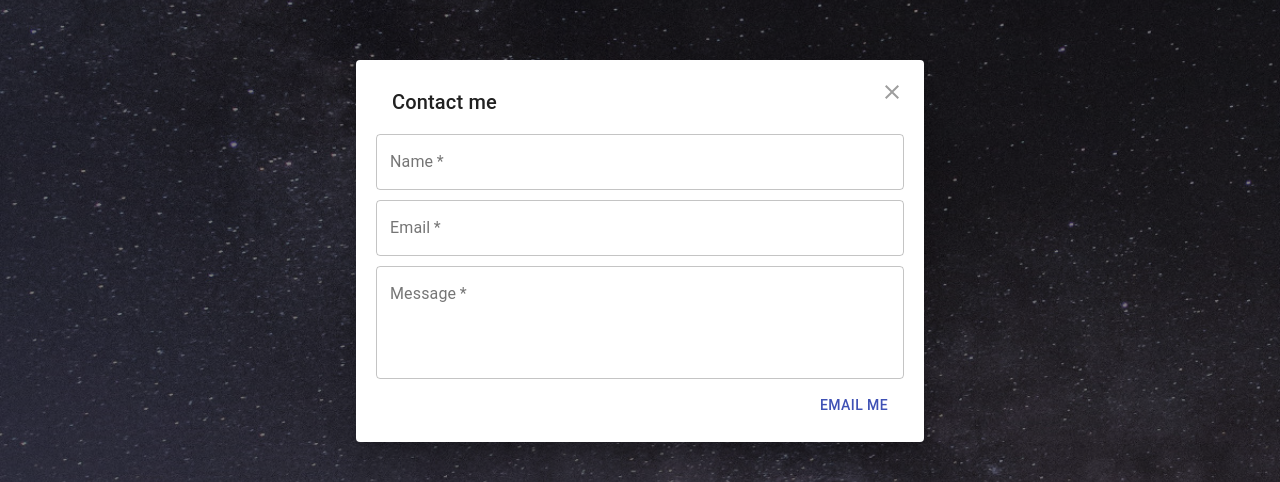
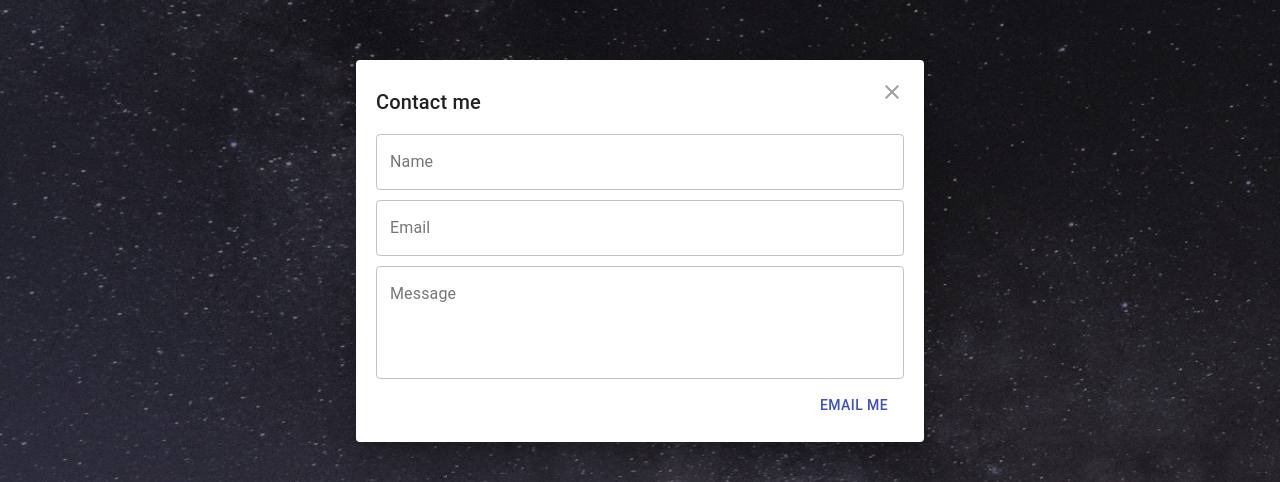
Before and after one commit to Nguyephi/PhilipNguyenPortfolio, a React app: page / in a window 1280 px wide. Both pictures are taken after a click on the button 1136 px from the left and 32 px from the top of the page. Shown: the part 149-631 px from the top of the page. Built offline with nearby package versions, Linux system fonts and the light colour scheme; the HTML template or start-up script is replaced by a standard one.

Commit message:
10th commit. Connect send email form with api.

```diff
--- a/client/src/components/ContactMeform.jsx
+++ b/client/src/components/ContactMeform.jsx
@@ -2,13 +2,16 @@ import React, { useState } from 'react';
 import { withStyles, makeStyles } from '@material-ui/core/styles';
 import Button from '@material-ui/core/Button';
 import Dialog from '@material-ui/core/Dialog';
+import FormControl from '@material-ui/core/FormControl';
+import InputLabel from '@material-ui/core/InputLabel';
+import OutlinedInput from '@material-ui/core/OutlinedInput';
 import MuiDialogTitle from '@material-ui/core/DialogTitle';
 import MuiDialogContent from '@material-ui/core/DialogContent';
 import MuiDialogActions from '@material-ui/core/DialogActions';
 import IconButton from '@material-ui/core/IconButton';
 import CloseIcon from '@material-ui/icons/Close';
 import Typography from '@material-ui/core/Typography';
-import TextField from '@material-ui/core/TextField';
+// import TextField from '@material-ui/core/TextField';
 
 import '../css/contactMeForm.css';
 
@@ -47,13 +50,24 @@ const DialogActions = withStyles((theme) => ({
 }))(MuiDialogActions);
 
 export default function ContactMeForm(props) {
-  const [name, setName] = useState();
-  const [email, setEmail] = useState();
-  const [message, setMessage] = useState();
+  const [name, setName] = useState('');
+  const [email, setEmail] = useState('');
+  const [message, setMessage] = useState('');
 
-  const handleEmail = () => {
+  const handleEmail = (e) => {
+    e.preventDefault();
     console.log(name, email, message)
     // make api route to send email
+    const requestOptions = {
+      method: 'POST',
+      headers: { 'Content-Type': 'application/json' },
+      body: JSON.stringify({ name, email, message })
+    }
+    fetch('/api/sendemail', requestOptions)
+      .then(res => res.json())
+      .then(data => {
+        console.log(data)
+      })
     props.handleClose()
   }
 
@@ -63,36 +77,44 @@ export default function ContactMeForm(props) {
         <DialogTitle id="contact-me-title" onClose={props.handleClose}>
           Contact me
         </DialogTitle>
-        <TextField
+        <form onSubmit={(e) => handleEmail(e)}>
+          <FormControl variant="outlined" className='w-100'>
+            <InputLabel htmlFor="name-input">Name</InputLabel>
+            <OutlinedInput
               required
-          id="name"
-          label="Name"
-          variant="outlined"
+              id="name-input"
+              value={name}
               onChange={(e) => { setName(e.target.value) }}
               className='textFieldMargin'
-        />
-        <TextField
+              label="Name" />
+          </FormControl>
+          <FormControl variant="outlined" className='w-100'>
+            <InputLabel htmlFor="email-input">Email</InputLabel>
+            <OutlinedInput
               required
-          id="email"
-          label="Email"
-          variant="outlined"
+              id="email-input"
+              value={email}
               onChange={(e) => { setEmail(e.target.value) }}
               className='textFieldMargin'
-        />
-        <TextField
+              label="Email" />
+          </FormControl>
+          <FormControl variant="outlined" className='w-100'>
+            <InputLabel htmlFor="message-input">Message</InputLabel>
+            <OutlinedInput
               required
-          id="message"
-          label="Message"
+              id="message-input"
+              value={message}
+              onChange={(e) => { setMessage(e.target.value) }}
               multiline
               rows={4}
-          variant="outlined"
-          onChange={(e) => { setMessage(e.target.value) }}
-        />
+              label="Message" />
+          </FormControl>
           <DialogActions>
-          <Button autoFocus onClick={() => handleEmail()} color="primary">
+            <Button autoFocus type='submit' color="primary">
               Email me
           </Button>
           </DialogActions>
+        </form>
       </Dialog>
     </div>
   );
--- a/client/src/css/contactMeForm.css
+++ b/client/src/css/contactMeForm.css
@@ -1,3 +1,7 @@
+#contact-me-title {
+    padding-left: 0;
+}
+
 .MuiDialog-paperWidthSm {
     width: 33em;
     padding: 10px 20px;
@@ -6,3 +10,7 @@
 .textFieldMargin {
     margin-bottom: 10px !important;
 }
+
+.w-100 {
+    width: 100% !important;
+}
```
Lines whose indentation alone changed are shown as unchanged.
